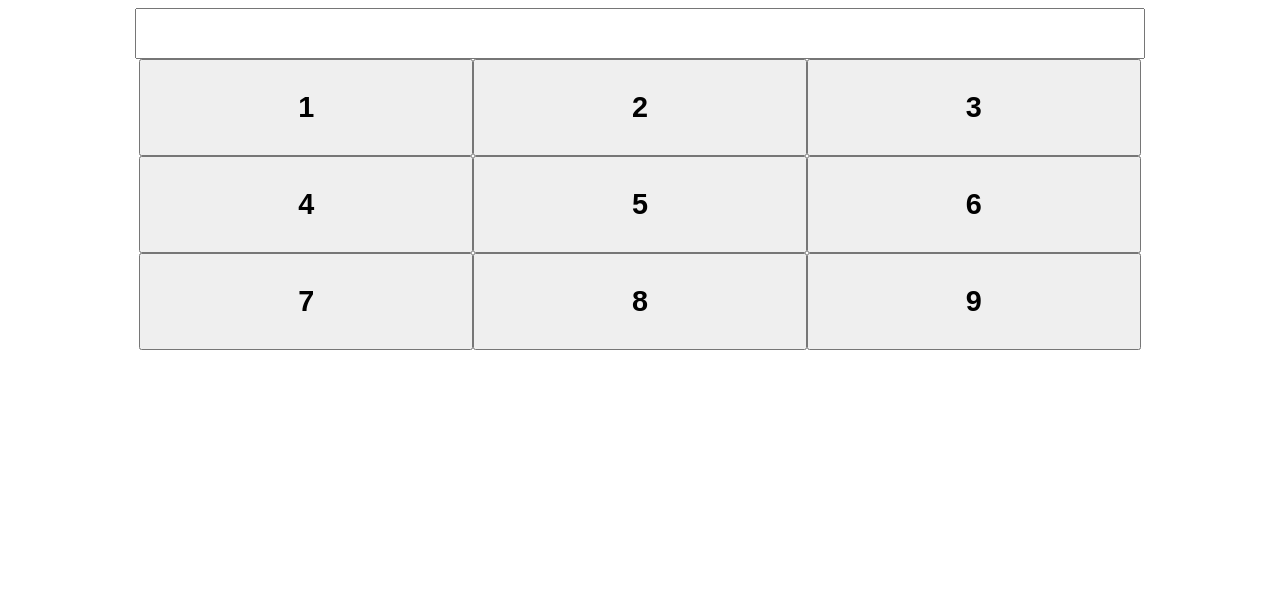
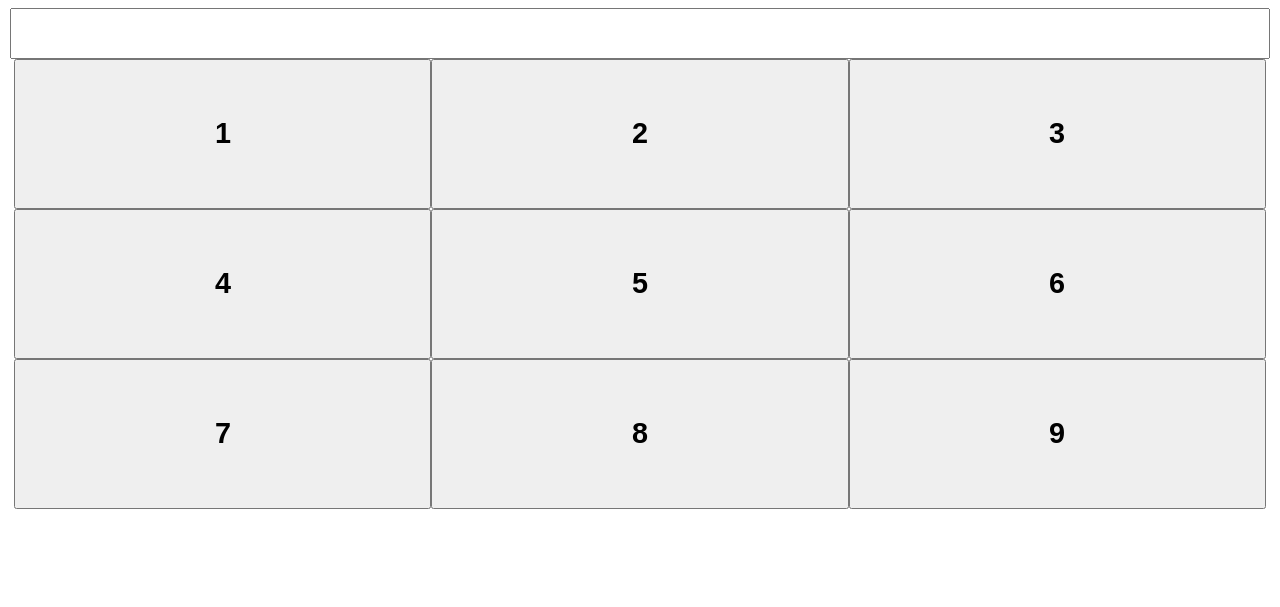
Before and after one commit to fjunya/dxApp, a Django app: page /dx/pad1/ in a window 1280 px wide. Shown: the top 607 px of the page. Run offline with Django 3.2, Linux system fonts and the light colour scheme; parts of the project's set-up code (start-up, migrations or seed data) failed here and were passed over; some libraries are stand-ins or nearby versions.

Commit message:
tapイベントの処理を変更

```diff
--- a/src/CiscoDxUketsukeApp/templates/keypad.html
+++ b/src/CiscoDxUketsukeApp/templates/keypad.html
@@ -16,7 +16,7 @@
 		<style>
 			button.btn1 {
 				width:33%;
-				height:80%;
+				height:25%;
 				font-size: 1.8em;
 				font-weight: bold;
 				padding:30px 30px 30px 30px;
@@ -28,9 +28,11 @@
 			}
 			div.main{
 				width: 100%;
+				height: 600px;
 			}
 			div.key {
-				width: 80%;
+				width: 100%;
+				height:100%;
 				margin: 0 auto;
 				text-align:center;
 
--- a/src/CiscoDxUketsukeApp/templates/keypad2.html
+++ b/src/CiscoDxUketsukeApp/templates/keypad2.html
@@ -23,7 +23,7 @@
 				var ele3 = document.getElementById("button3");
 				ele3.addEventListener("touchstart",TouchEventFunc);
 				var ele4 = document.getElementById("button4");
-				ele1.addEventListener("touchstart",TouchEventFunc);
+				ele4.addEventListener("touchstart",TouchEventFunc);
 				var ele5 = document.getElementById("button5");
 				ele5.addEventListener("touchstart",TouchEventFunc);
 				var ele6 = document.getElementById("button6");
```
